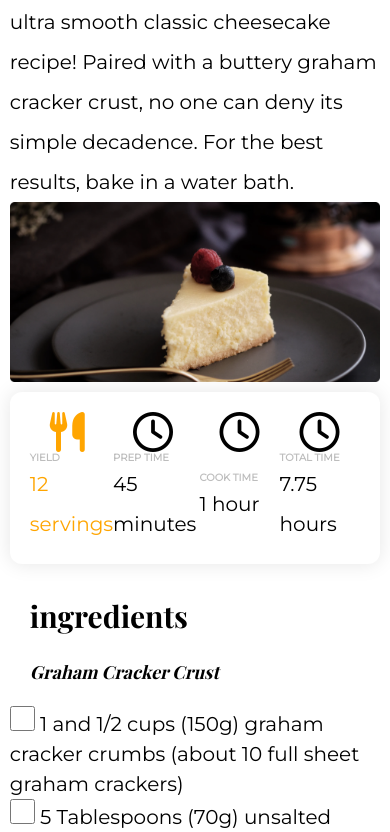
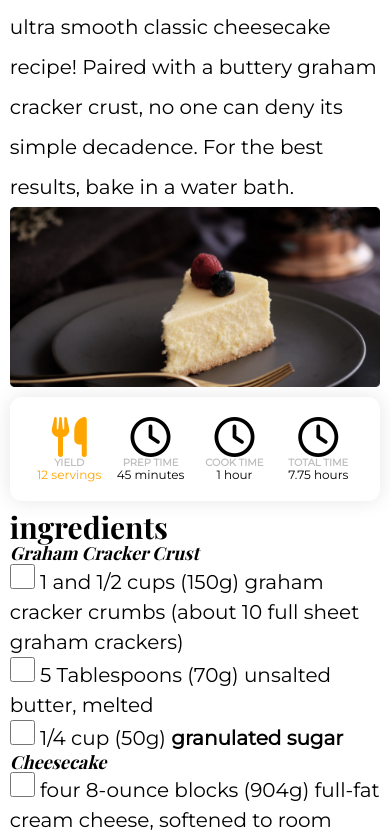
Before and after one commit to anvitha0403/recipe-c, a website: page index.html in a window 390 px wide. Shown: the part 198-1030 px from the top of the page. Drawn offline with nearby package versions, Linux system fonts and the light colour scheme.

Commit message:
fixed banner isssue

```diff
--- a/style.css
+++ b/style.css
@@ -5,7 +5,7 @@
     box-sizing: border-box;
 }
 h1,h4,h3,h2,h3,h4,h5,h6{
-    margin: 20px;
+   line-height: 1.1;
 }
 body{
     width: 100%;
@@ -41,7 +41,6 @@ body{
 
 }
 .banner-item-container{
-    font: 10px;
 
 
 }
@@ -132,6 +131,7 @@ span{
 }
 .banner-item-container{
     display:flex;
+
     flex-wrap: wrap;
     justify-content:flex-start;
     line-height:40px;
@@ -182,6 +182,13 @@ img,.img{
        width:100%;
       padding:10px 0;
    }
+   .banner-item-container{
+       display:flex;
+       flex-direction: column;
+       text-align: center;
+        font-size: 12px;
+        line-height:1;
+   }
 
 
 
```
